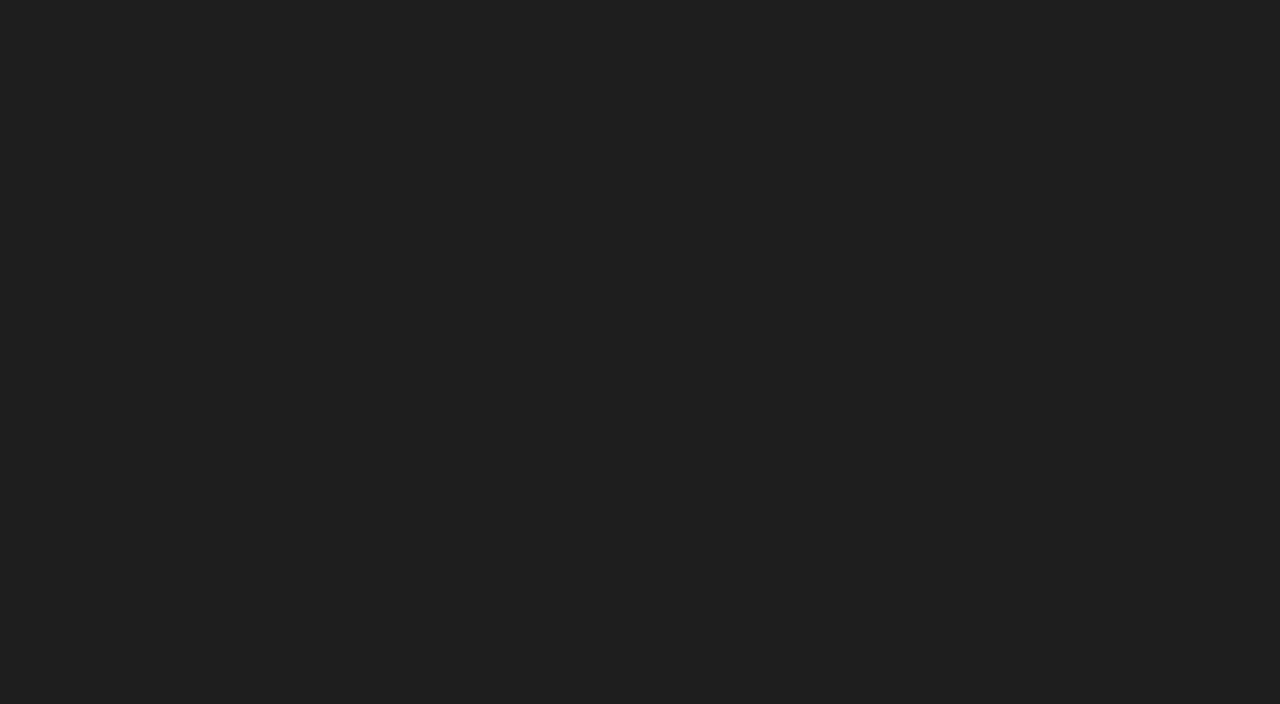
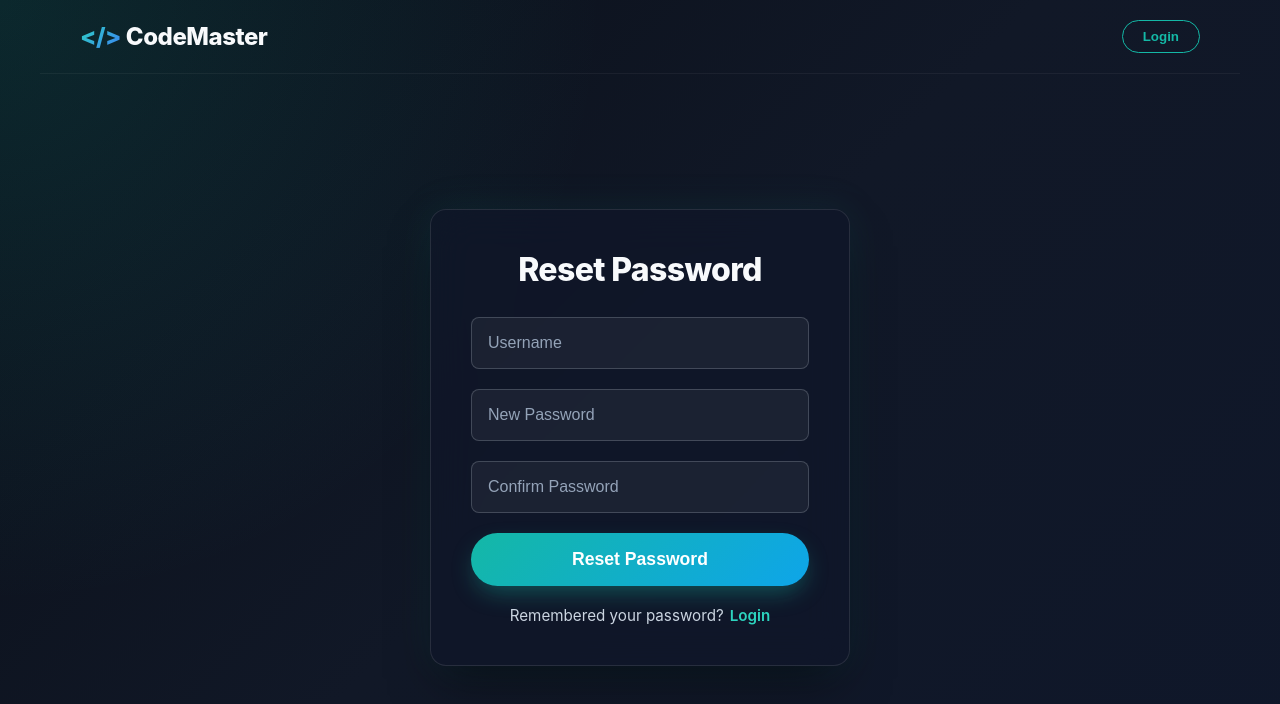
Before and after one commit to ij7ja/Online_editor, a React (Vite) app: page /forgot-password in a window 1280 px wide. Before the commit this address had no page. Shown: the top 704 px of the page. Built offline with nearby package versions, Linux system fonts and the light colour scheme.

Commit message:
Update backend, App, Login, and ForgotPassword pages

```diff
--- a/src/App.jsx
+++ b/src/App.jsx
@@ -2,6 +2,7 @@ import { BrowserRouter as Router, Navigate, Routes, Route } from 'react-router-d
 import Home from "./pages/Home";
 import Login from "./pages/Login";
 import SignUp from "./pages/SignUp";
+import ForgotPassword from "./pages/ForgotPassword";
 import Editor from "./pages/CodeEditor";
 import { getAuthToken } from "./auth";
 import './App.css';
@@ -18,6 +19,7 @@ function App() {
         <Route path="/" element={<Home />} />
         <Route path="/login" element={<Login />} />
         <Route path="/signup" element={<SignUp />} />
+        <Route path="/forgot-password" element={<ForgotPassword />} />
         <Route
           path="/editor"
           element={
--- /dev/null
+++ b/src/pages/ForgotPassword.jsx
@@ -0,0 +1,137 @@
+import { useState } from "react";
+import { useNavigate } from "react-router-dom";
+import "../App.css";
+
+const ForgotPassword = () => {
+  const navigate = useNavigate();
+  const [username, setUsername] = useState("");
+  const [newPassword, setNewPassword] = useState("");
+  const [confirmPassword, setConfirmPassword] = useState("");
+  const [message, setMessage] = useState("");
+  const [isSuccess, setIsSuccess] = useState(false);
+  const [isLoading, setIsLoading] = useState(false);
+
+  const handleSubmit = async (event) => {
+    event.preventDefault();
+    setIsLoading(true);
+    setMessage("");
+
+    if (newPassword !== confirmPassword) {
+      setMessage("Passwords do not match.");
+      setIsLoading(false);
+      return;
+    }
+
+    if (newPassword.length < 6) {
+      setMessage("Password must be at least 6 characters.");
+      setIsLoading(false);
+      return;
+    }
+
+    try {
+      const response = await fetch("/api/reset-password", {
+        body: JSON.stringify({ username, newPassword }),
+        headers: { "Content-Type": "application/json" },
+        method: "POST",
+      });
+
+      const contentType = response.headers.get("content-type");
+      if (!contentType || !contentType.includes("application/json")) {
+        throw new Error("Cannot reach the server. Make sure to start the backend with 'npm start'.");
+      }
+
+      const data = await response.json();
+
+      if (!response.ok) {
+        throw new Error(data.message || "Failed to reset password.");
+      }
+
+      setIsSuccess(true);
+      setMessage(data.message || "Password updated successfully!");
+    } catch (error) {
+      setMessage(error.message);
+    } finally {
+      setIsLoading(false);
+    }
+  };
+
+  return (
+    <div className="home-container">
+      <nav className="home-navbar fade-in">
+        <div className="nav-logo" style={{ cursor: 'pointer' }} onClick={() => navigate("/")}>
+          <span className="highlight">&lt;/&gt;</span> CodeMaster
+        </div>
+        <div className="nav-links">
+          <button className="nav-button" onClick={() => navigate("/login")}>Login</button>
+        </div>
+      </nav>
+
+      <main className="auth-section">
+        <form className="glass-form fade-in-up" onSubmit={handleSubmit}>
+          <h1 className="heading">Reset Password</h1>
+
+          {!isSuccess ? (
+            <>
+              <div className="input-box">
+                <input
+                  autoComplete="username"
+                  onChange={(e) => setUsername(e.target.value)}
+                  placeholder="Username"
+                  required
+                  type="text"
+                  value={username}
+                />
+              </div>
+
+              <div className="input-box">
+                <input
+                  autoComplete="new-password"
+                  onChange={(e) => setNewPassword(e.target.value)}
+                  placeholder="New Password"
+                  required
+                  type="password"
+                  value={newPassword}
+                />
+              </div>
+
+              <div className="input-box">
+                <input
+                  autoComplete="new-password"
+                  onChange={(e) => setConfirmPassword(e.target.value)}
+                  placeholder="Confirm Password"
+                  required
+                  type="password"
+                  value={confirmPassword}
+                />
+              </div>
+
+              {message && <p className="auth-message">{message}</p>}
+
+              <button className="get-started-btn" disabled={isLoading} type="submit" style={{ width: '100%', justifyContent: 'center' }}>
+                {isLoading ? "Please wait..." : "Reset Password"}
+              </button>
+
+              <div className="register-link" style={{ marginTop: '20px' }}>
+                <p>
+                  Remembered your password?
+                  <button className="link-button" onClick={() => navigate("/login")} type="button">
+                    Login
+                  </button>
+                </p>
+              </div>
+            </>
+          ) : (
+            <>
+              <p className="auth-message" style={{ color: 'var(--success-color)' }}>{message}</p>
+              <button className="get-started-btn" onClick={() => navigate("/login")} type="button" style={{ width: '100%', justifyContent: 'center', marginTop: '20px' }}>
+                Go to Login
+              </button>
+            </>
+          )}
+        </form>
+      </main>
+    </div>
+  );
+};
+
+export default ForgotPassword;
--- a/src/pages/Login.jsx
+++ b/src/pages/Login.jsx
@@ -88,7 +88,9 @@ const Login = () => {
                 type="checkbox"
               /> Remember me
             </label>
-            <a href="#">Forgot password?</a>
+            <button className="link-button" onClick={() => navigate("/forgot-password")} type="button">
+              Forgot password?
+            </button>
           </div>
 
           {message && <p className="auth-message">{message}</p>}
```
Also changed, not shown: 2 other files (tests, documents, lock files or other folders).
